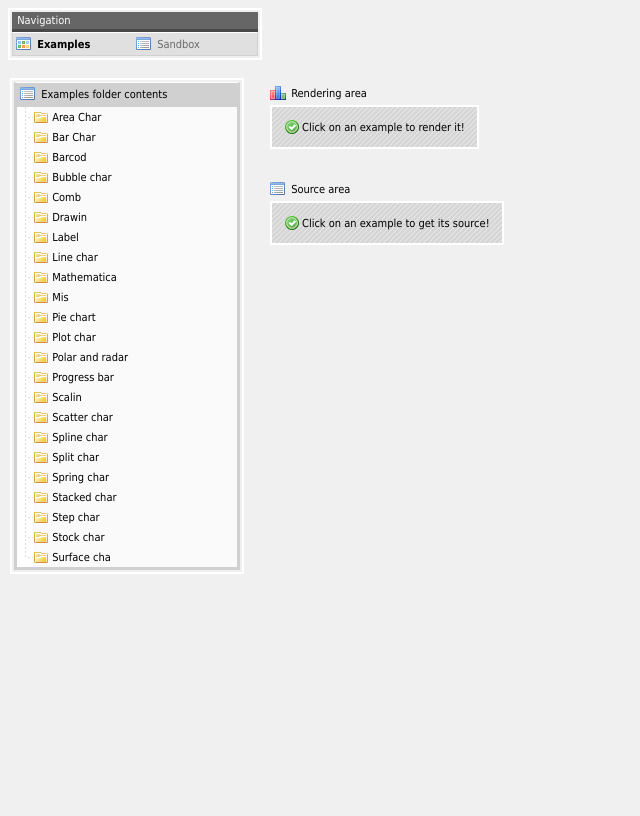
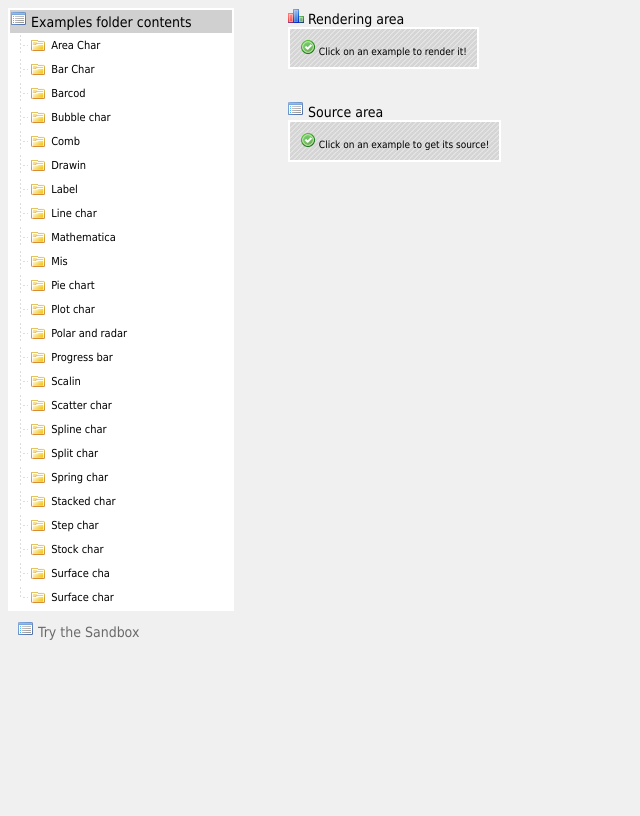
Before and after one commit to bozhinov/pChart2.0-for-PHP7, a PHP site: page /examples/index.php in a window 1280 px wide. Shown: the whole page, without its empty margins (0-640 px from the left). After the commit the page ends 640 px from the top, so only its background shows below. Run offline with PHP 8.4, Linux system fonts and the light colour scheme.

Commit message:
* Clean up examples index

```diff
--- a/examples/example.drawSurface.palette.php
+++ b/examples/example.drawSurface.palette.php
@@ -1,5 +1,5 @@
 <?php
-/* CAT:Surface chart*/
+/* CAT:Surface chart */
 
 /* pChart library inclusions */
 require_once("bootstrap.php");
--- a/examples/example.drawSurface.php
+++ b/examples/example.drawSurface.php
@@ -1,5 +1,5 @@
 <?php
-/* CAT:Surface chart*/
+/* CAT:Surface chart */
 
 /* pChart library inclusions */
 require_once("bootstrap.php");
--- a/examples/example.drawSurface.simple.php
+++ b/examples/example.drawSurface.simple.php
@@ -1,5 +1,5 @@
 <?php
-/* CAT:Surface chart*/
+/* CAT:Surface chart */
 
 /* pChart library inclusions */
 require_once("bootstrap.php");
--- a/examples/index.php
+++ b/examples/index.php
@@ -1,28 +1,20 @@
-<?php
-if (isset($_POST["View"]))
-{
-	$result = preg_match("/^[a-z,A-Z,0-9,\.]{6,40}$/", $_POST["View"], $matches);
-	if ($result){
-		if (file_exists("example.".$matches[0].".php")){
-			highlight_file("example.".$matches[0].".php");
-		}
-	}
-	exit();
-}
-?>
 <html>
 <head>
-<title>pChart 2.x - examples rendering</title>
+<title>pChart 2.x - Examples</title>
 <meta http-equiv='Content-Type' content='text/html; charset=utf-8'/>
 <style>
-	body       { background-color: #F0F0F0; font-family: tahoma; font-size: 14px; height: 100%; overflow: auto;}
-	table      { margin: 0px; padding: 0px; border: 0px; }
-	tr         { margin: 0px; padding: 0px; border: 0px; }
-	td         { font-family: tahoma; font-size: 11px; margin: 0px; padding: 0px; border: 0px; }
+	body { background-color: #F0F0F0; font-family: tahoma; font-size: 14px;}
+	td { font-family: tahoma; font-size: 11px; margin: 0px; padding: 0px; border: 0px; }
 	div.folder { cursor: hand; cursor: pointer; }
-	a.smallLink:link     { text-decoration: none; color: #6A6A6A; }
-	a.smallLink:visited  { text-decoration: none; color: #6A6A6A; }
-	a.smallLink:hover    { text-decoration: underline; color: #6A6A6A; }
+	a.smallLink:link, a.smallLink:visited { text-decoration: none; color: #6A6A6A; }
+	a.smallLink:hover { text-decoration: underline; color: #6A6A6A; }
+	div.type01 {
+		display:table-cell;
+		padding: 10px;
+		border: 2px solid #FFFFFF;
+		background-image: url("resources/dash.png");
+		font-size: 10px;
+	}
 </style>
 <script src='resources/jquery-3.4.1.min.js' type="text/javascript"></script>
 <script>
@@ -72,7 +64,7 @@ if (isset($_POST["View"]))
 	{
 		$.ajax({
 			type: "POST",
-			url: "index.php",
+			url: "fetch.src.php",
 			data: {'View': URL},
 			success: function (result) {
 				$("#source").html(result);
@@ -93,23 +85,13 @@ if (isset($_POST["View"]))
 </head>
 
 <body>
-<table style='border: 2px solid #FFFFFF;'>
-	<tr><td>
-		<div style='font-size: 11px; padding: 2px; color: #FFFFFF; background-color: #666666; border-bottom: 3px solid #484848;'>&nbsp;Navigation</div>
-		<table style='padding: 1px; background-color: #E0E0E0; border: 1px solid #D0D0D0; border-top: 1px solid #FFFFFF;'>
-			<tr>
-			 <td width=16><img src='resources/application_view_tile.png'/></td>
-			 <td width=100>&nbsp;<b>Examples</b></td>
-			 <td width=16><img src='resources/application_view_list.png'/></td>
-			 <td width=100>&nbsp;<a class='smallLink' href='sandbox/' target="_blank">Sandbox</a></td>
-			</tr>
-		</table>
-	</td></tr>
-</table>
 
-<br/>
-<table>
-	<tr><td valign='top'>
+<div style="float: left;">
+		<div style='background-color: white; border: 2px solid #FFFFFF;'>
+			<div style='padding: 1px; padding-bottom: 3px; color: #000000; background-color:#D0D0D0; width: 220px;'>
+				<img src='resources/application_view_list.png'/>
+				 Examples folder contents
+			</div>
 <?php
 
  /* Build a list of the examples & categories */
@@ -125,27 +107,13 @@ while (($FileName = readdir($DirectoryHandle)) !== false)
 		fclose($FileHandle);
 
 		if (substr($buffer, 0, 7) == "/* CAT:"){ # /* CAT:Misc */
-			$Categorie = substr($buffer, 7);
-			$Categorie = substr($Categorie, 0, -5);
-
-			$Tree[$Categorie][] = str_replace(["example.",".php"], ["",""], $FileName);
+			$Categorie = substr($buffer, 7, -5);
+			$Tree[$Categorie][] = substr($FileName, 8, -4);
 		}
 	}
 }
 
 closedir($DirectoryHandle);
-
-echo <<<EOHTML
-<table style='border: 2px solid #FFFFFF;'>
-	<tr><td>
-	<div style='border: 3px solid #D0D0D0; border-top: 1px solid #FFFFFF; background-color: #FAFAFA; width: 220px; overflow: auto'>
-	<div style='padding: 1px; padding-bottom: 3px; color: #000000; background-color:#D0D0D0;'>
-	 <table><tr>
-	  <td><img src='resources/application_view_list.png'/></td>
-	  <td>&nbsp;Examples folder contents</td>
-	 </tr></table>
-	</div>
-EOHTML;
 
 $_TREE_HTML = "";
 ksort($Tree);
@@ -162,21 +130,21 @@ foreach($Tree as $Key => $Elements){
 		$SubIcon = "dash-explorer-noleaf.png";
 	}
 
-	$_TREE_HTML .= "<table noborder cellpadding=0 cellspacing=0>\r\n";
-	$_TREE_HTML .= "<tr valign='middle'>\r\n";
+	$_TREE_HTML .= "<table>\r\n";
+	$_TREE_HTML .= "<tr>\r\n";
 	$_TREE_HTML .= "	<td><img src='resources/".$Icon."' /></td>\r\n";
 	$_TREE_HTML .= "	<td><img src='resources/folder.png'/></td>\r\n";
 	$_TREE_HTML .= "	<td><div class='folder' id='".$Key."_main'>&nbsp;".$Key."</div></td>\r\n";
 	$_TREE_HTML .= "</tr>\r\n";
 	$_TREE_HTML .= "</table>\r\n";
 
-	$_TREE_HTML .= "<table id='".$Key."' style='display: none;' noborder cellpadding=0 cellspacing=0><tr>\r\n";
+	$_TREE_HTML .= "<table id='".$Key."' style='display: none;'><tr>\r\n";
 
 	foreach($Elements as $SubKey => $Element){
 
 		$Icon = ($SubKey == count($Elements)-1) ? "dash-explorer-last.png" : "dash-explorer.png";
 
-		$_TREE_HTML .= "<tr valign='middle'>\r\n";
+		$_TREE_HTML .= "<tr>\r\n";
 		$_TREE_HTML .= "	<td><img src='resources/".$SubIcon."' /></td>\r\n";
 		$_TREE_HTML .= "	<td><img src='resources/".$Icon."' /></td>\r\n";
 		$_TREE_HTML .= "	<td><img src='resources/application_view_tile.png' /></td>\r\n";
@@ -192,32 +160,36 @@ echo $_TREE_HTML;
 
 ?>
 	</div>
-	</td></tr>
-</table>
-</td>
-<td width=20></td>
-<td valign='top' style='padding-top: 5px; font-size: 12px;'>
 
-<table><tr><td><img src='resources/chart_bar.png'/></td><td>&nbsp;Rendering area</td></tr></table>
+	<div style='width:200px; padding: 10 0 0 10'>
+		<img src='resources/application_view_list.png'/><a class='smallLink' href='sandbox/' target="_blank"> Try the Sandbox</a>
+	</div>
 
-<div style='display:table-cell; padding: 10px; border: 2px solid #FFFFFF; vertical-align: middle; overflow: auto; background-image: url("resources/dash.png");'>
-	<div style='font-size: 10px;' id="render">
-		<table><tr><td><img src='resources/accept.png'/></td><td>Click on an example to render it!</td></tr></table>
+</div>
+<div style="margin-left: 280px;">
+
+	<div>
+		<img src='resources/chart_bar.png'/> Rendering area
 	</div>
+
+	<div class="type01" id="render">
+		<img src='resources/accept.png'/> Click on an example to render it!
+	</div>
+
+	<br/>
+	<br/>
+
+	<div>
+		<img src='resources/application_view_list.png'/> Source area
+	</div>
+
+	<div class="type01">
+		<div id="source">
+			<img src='resources/accept.png'/> Click on an example to get its source!
+		</div>
+	</div>
+
 </div>
 
-<br/><br/>
-
-<table><tr><td><img src='resources/application_view_list.png'/></td><td>&nbsp;Source area</td></tr></table>
-
-<div style='display:table-cell; padding: 10px; border: 2px solid #FFFFFF; vertical-align: middle; overflow: auto; background-image: url("resources/dash.png");'>
-	<div style='font-size: 10px;' id="source" style='width: 700px;'>
-		<table><tr><td><img src='resources/accept.png'/></td><td>Click on an example to get its source!</td></tr></table>
-	</div>
-</div>
-
-</td>
-</tr>
-</table>
 </body>
 </html>
```
Also changed, not shown: examples/fetch.src.php (added, +8 -0 lines).
